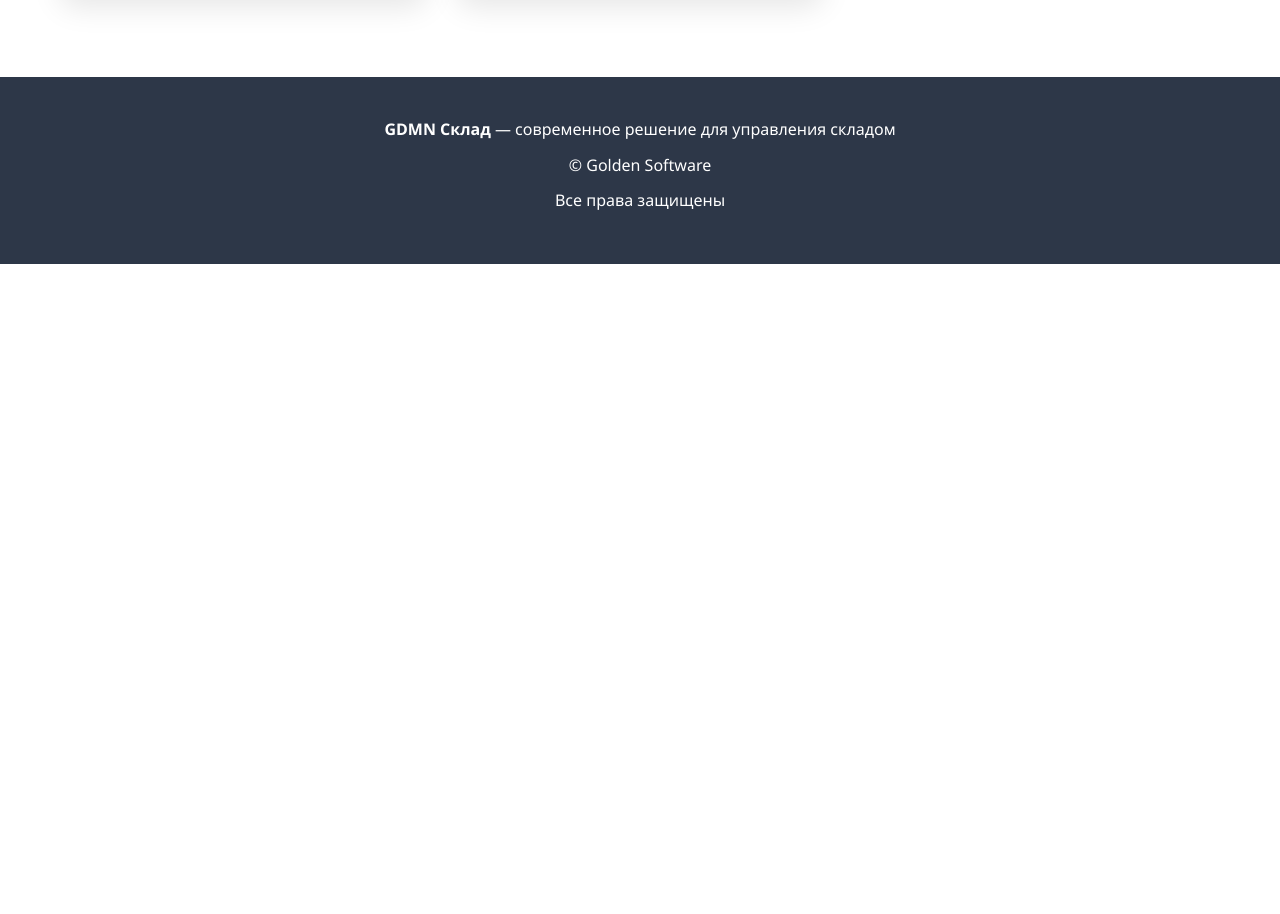
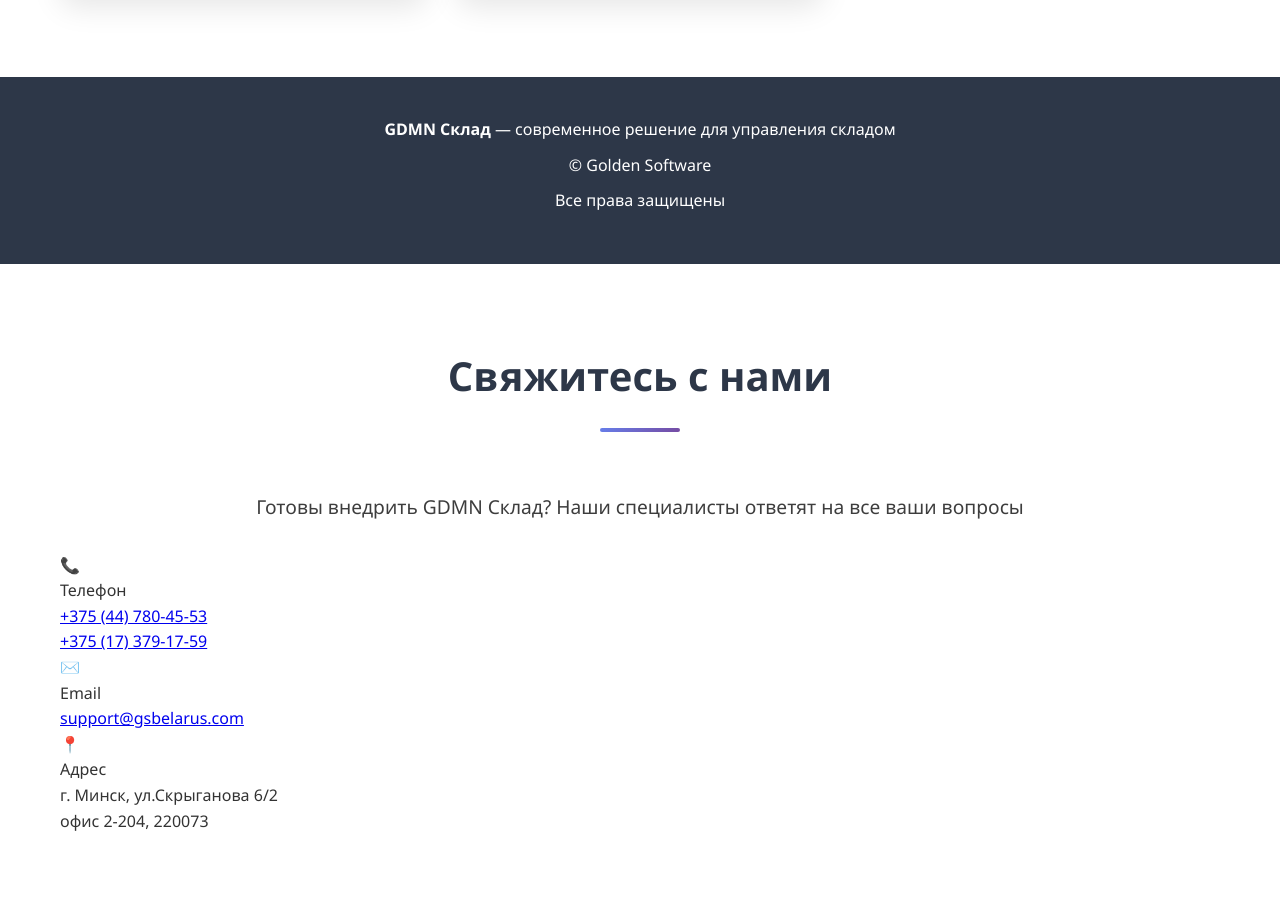
Before and after one commit to trigalina/gdmn-sklad, a plain HTML site: page index.html in a window 1280 px wide. Shown: the part 5208-6122 px from the top of the page. Before the commit the page ends 5472 px from the top, so only its background shows below. Drawn offline with Linux system fonts and the light colour scheme.

Commit message:
Update index.html

```diff
--- a/index.html
+++ b/index.html
@@ -671,7 +671,8 @@
 
             <div class="clients-carousel-container">
                 <div class="clients-carousel">
-                    <!-- Первый набор логотипов -->
+
+
                     <div class="client-logo">ОАО «Витебская бройлерная птицефабрика»</div>
                     <div class="client-logo">ОАО «Сморгонский комбинат хлебопродуктов»</div>
                     <div class="client-logo">ОАО «Беларуськалий»</div>
@@ -781,6 +782,44 @@
         </div>
     </footer>
 
+     <!-- Контакты -->
+    <section class="section contact-section">
+        <div class="container">
+            <h2 class="section-title">Свяжитесь с нами</h2>
+            <p style="text-align: center; font-size: 1.2em; margin-bottom: 30px; opacity: 0.95;">
+                Готовы внедрить GDMN Склад? Наши специалисты ответят на все ваши вопросы
+            </p>
+
+            <div class="contact-grid">
+                <div class="contact-card">
+                    <div class="contact-icon">📞</div>
+                    <div class="contact-title">Телефон</div>
+                    <div class="contact-info">
+                        <a href="tel:+375447804553">+375 (44) 780-45-53</a><br>
+                        <a href="tel:+375173791759">+375 (17) 379-17-59</a>
+                    </div>
+                </div>
+
+                <div class="contact-card">
+                    <div class="contact-icon">✉️</div>
+                    <div class="contact-title">Email</div>
+                    <div class="contact-info">
+                        <a href="mailto:support@gsbelarus.com">support@gsbelarus.com</a><br>
+
+                    </div>
+                </div>
+
+                <div class="contact-card">
+                    <div class="contact-icon">📍</div>
+                    <div class="contact-title">Адрес</div>
+                    <div class="contact-info">
+                        г. Минск, ул.Скрыганова 6/2 <br>
+                        офис 2-204, 220073
+                    </div>
+                </div>
+            </div>
+        </div>
+    </section>
     <script>
         // Паутинка в header
         const canvas = document.getElementById('webCanvas');
```
